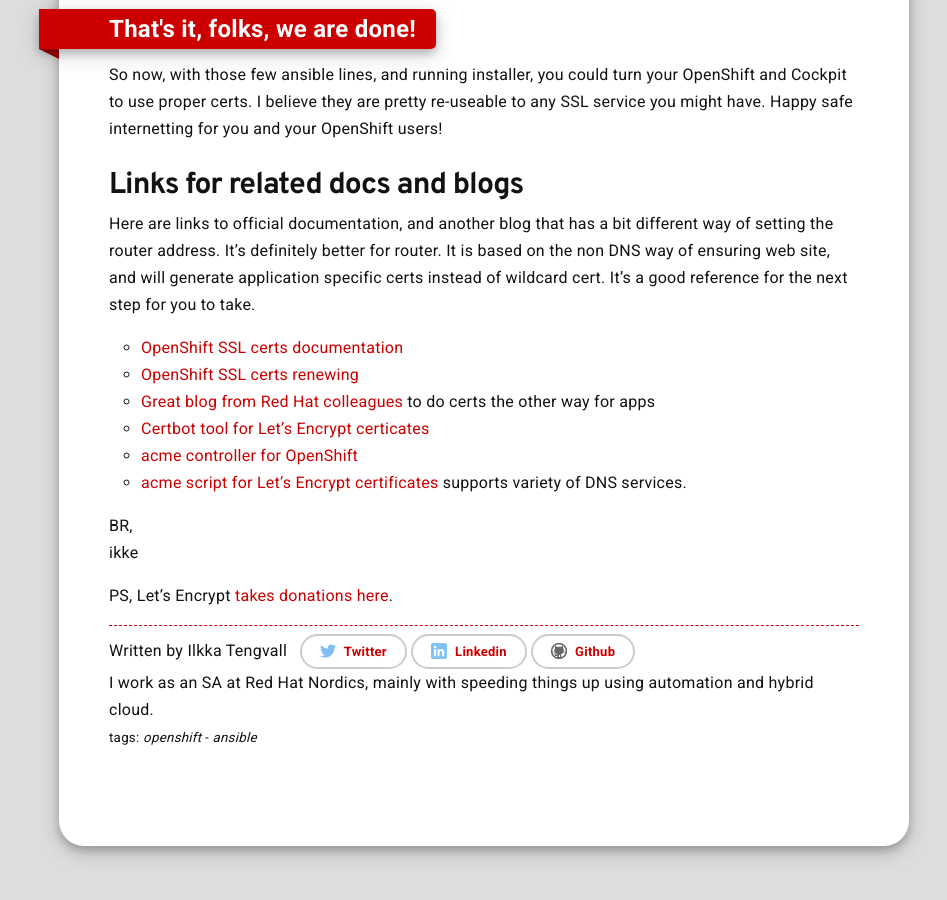
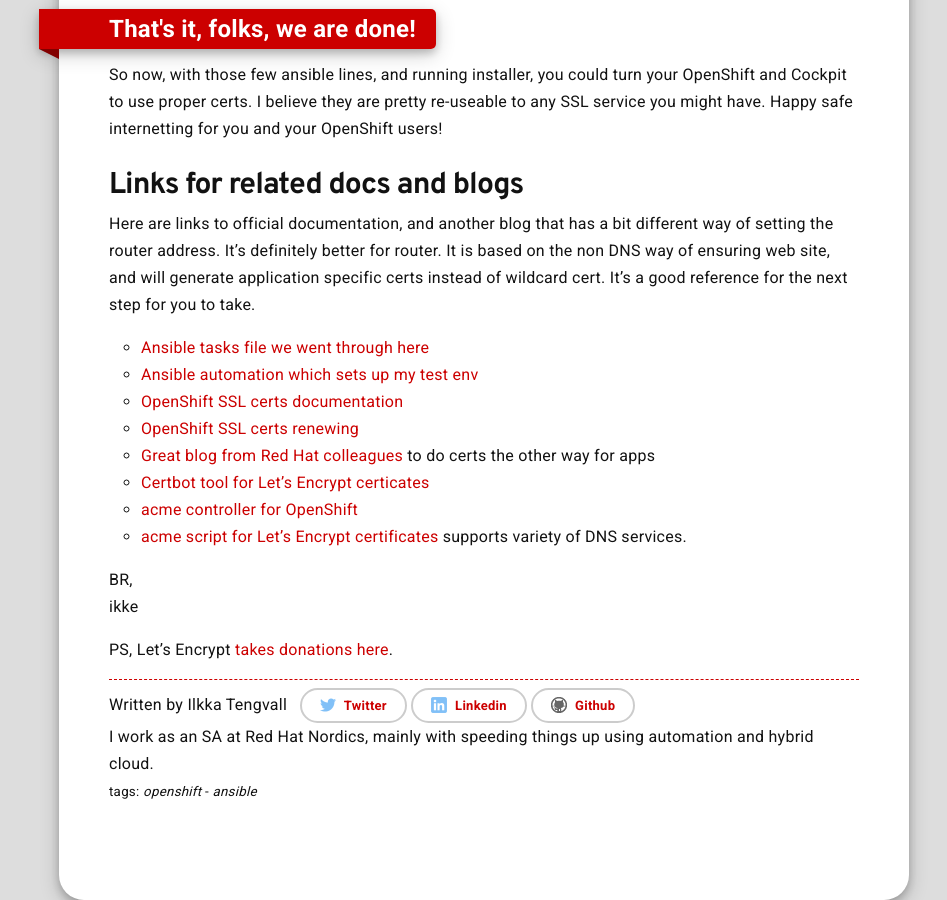
Before and after one commit to RedHatNordicsSA/RedHatNordicsSA.github.io, a Jekyll site: the page built from _posts/2019-03-11-ansible-letsencrypt-openshift.markdown, in a window 1280 px wide and 900 px high, scrolled down 6392 px. Shown: the whole window, without its empty margins (156-1103 px from the left). Built offline with Jekyll 4.4.1, drawn with Linux system fonts in a browser that asks for light colours.

Commit message:
Add links to ocp-libvirt-infra-ansibles

```diff
--- a/_posts/2019-03-11-ansible-letsencrypt-openshift.markdown
+++ b/_posts/2019-03-11-ansible-letsencrypt-openshift.markdown
@@ -285,6 +285,8 @@
 application specific certs instead of wildcard cert. It's a good reference
 for the next step for you to take.
 
+* [Ansible tasks file we went through here](https://github.com/ikke-t/ocp-libvirt-infra-ansibles/blob/master/roles/ocp_bastion/tasks/main.yml)
+* [Ansible automation which sets up my test env](https://github.com/ikke-t/ocp-libvirt-infra-ansibles)
 * [OpenShift SSL certs documentation](https://docs.openshift.com/container-platform/3.11/install_config/certificate_customization.html)
 * [OpenShift SSL certs renewing](https://docs.openshift.com/container-platform/3.11/install_config/redeploying_certificates.html)
 * [Great blog from Red Hat colleagues](https://eti.io/dynamic-ssl-certificates-using-letsencrypt-on-openshift/)
```
